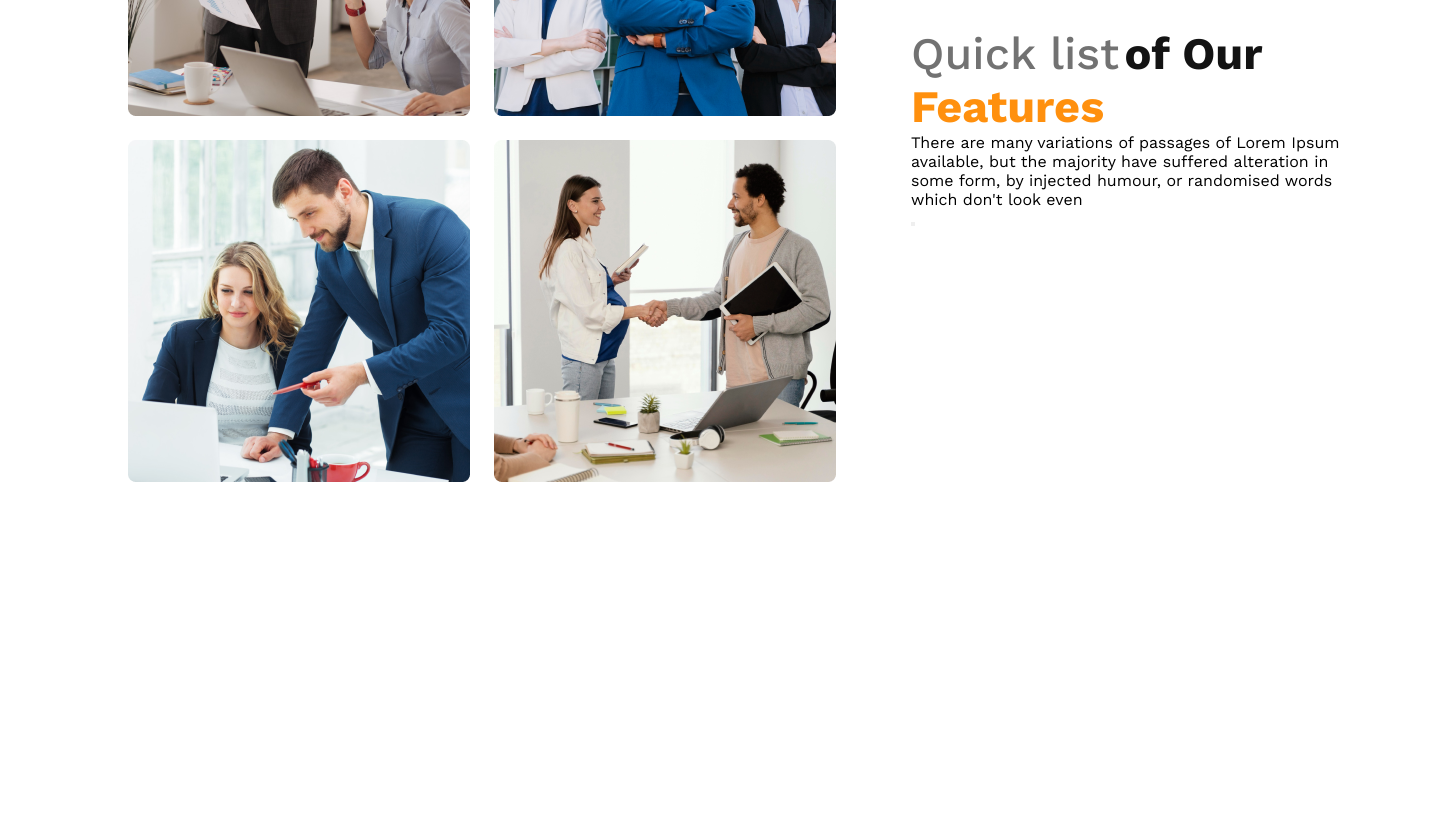
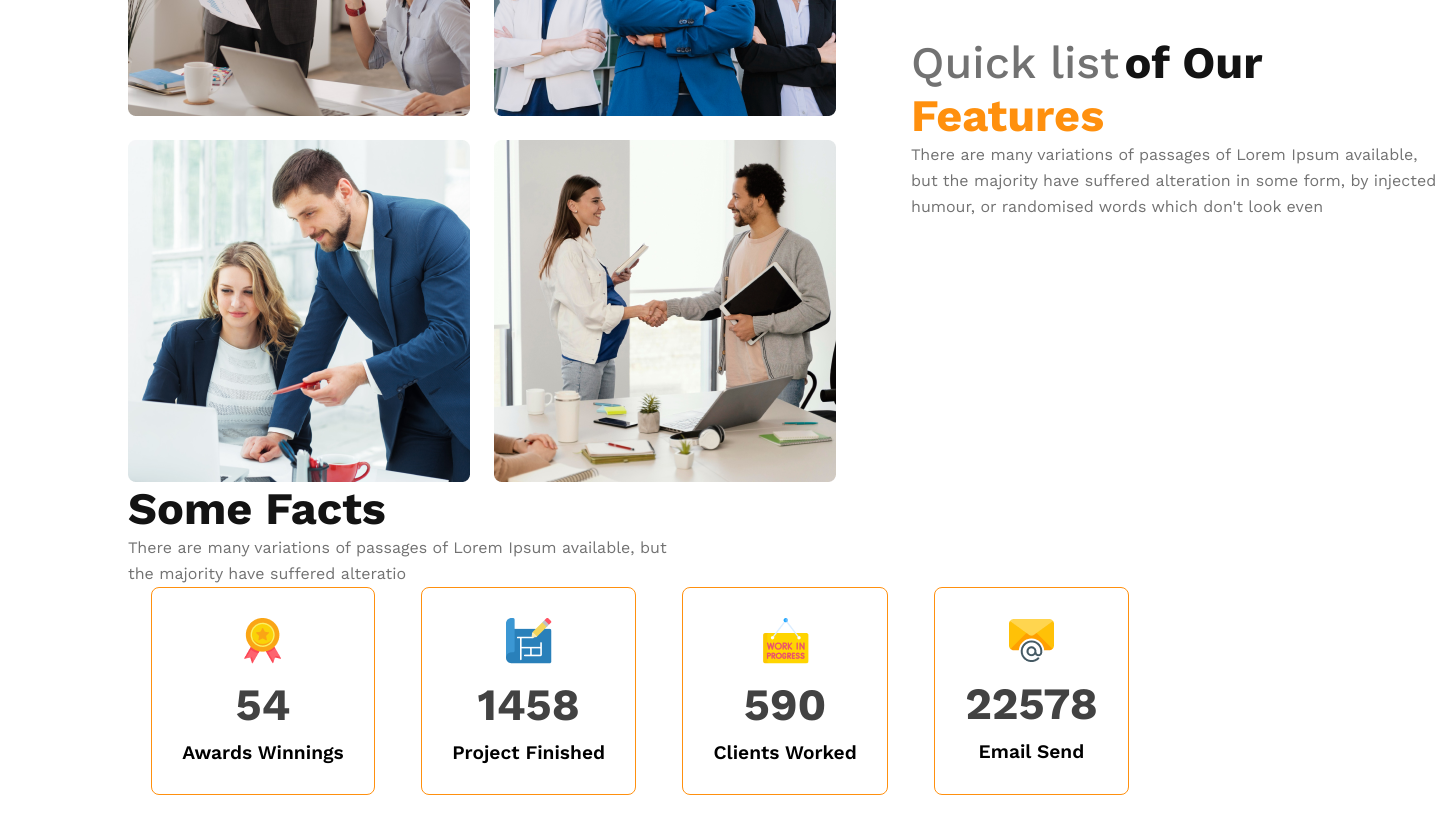
Before and after one commit to farjana88/module-9, a plain HTML site: page index.html in a window 1280 px wide. Shown: the part 1320-2154 px from the top of the page, 1441 px wide, since content can reach past the window. Before the commit the page ends 1872 px from the top, so only its background shows below. Drawn offline with nearby package versions, Linux system fonts and the light colour scheme.

Commit message:
added facts section

```diff
--- a/index.html
+++ b/index.html
@@ -30,7 +30,8 @@
 
     </header>
     <main>
-        <section class="teams-container">
+   <!-- container section start -->
+       <div class="teams-container">
         <div class="team-img-container">
             <img src="image/team1.png" alt="">
             <img src="image/team2.png" alt="">
@@ -39,11 +40,40 @@
         </div>
         <div class="team-content">
             <h3><span class="quick-list">Quick list</span> <span class="of-our">of Our</span> <span class="features">Features</span></h3>
-                <p>There are many variations of passages of Lorem Ipsum available, but the majority have suffered alteration in some form, by injected humour, or randomised words which don't look even</p>
-                <button class="Explore More"></button>
+            <p class="team-description">There are many variations of passages of Lorem Ipsum available, but the majority have suffered alteration in some form, by injected humour, or randomised words which don't look even</p>
+        </div>
+       </div>
+
+   <!-- container section end -->
+        <!-- facts section start -->
+          <section class="facts">
+            <h3>Some Facts</h3>
+            <p class="facts-description">There are many variations of passages of Lorem Ipsum available, but the majority have suffered alteratio</p>
+            <div class="facts-card-container">
+                <div class="card">
+                    <img src="image/icons/ribon.png" alt="">
+                    <h2 class="card-stats">54</h2>
+                    <p class="card-title">Awards Winnings</p>
+                </div>
+                <div class="card">
+                    <img src="image/icons/projects.png" alt="">
+                    <h2 class="card-stats">1458</h2>
+                    <p class="card-title">Project Finished</p>
+                </div>
+                <div class="card">
+                    <img src="image/icons/customers.png" alt="">
+                    <h2 class="card-stats">590</h2>
+                    <p class="card-title">Clients Worked</p>
+                </div>
+                <div class="card">
+                    <img src="image/icons/email.png" alt="">
+                    <h2 class="card-stats">22578</h2>
+                    <p class="card-title">Email Send</p>
+                </div>
             </div>
           </section>
 
+          <!-- facts section end -->
     </main>
     <footer>
 
--- a/style/index.css
+++ b/style/index.css
@@ -117,6 +117,47 @@ ul li a{
     .team-content h3{
         width: 460px;
     }
+    .team-description{
+        width: 530px;
+        color: #727272;
+        font-size: 16px;
+        font-style: normal;
+        font-weight: 400;
+        line-height: 26px;
+    }
+    .facts h3{
+        color:#131313;
+        font-size: 45px;
+        font-weight: 700;
+     }
+     .facts-description{
+        color:  #727272;
+        width: 540px;
+        font-size: 16px;
+        font-weight: 400;
+        line-height: 26px;
+     }
+     .facts-card-container{
+        display: flex;
+        justify-content: space-around;
+     }
+     .facts-card-container .card{
+        border-radius: 8px;
+        border: 1px solid #FF900E;
+        text-align: center;
+        padding: 30px;
+     }
+     .facts-card-container .card-title{
+        font-weight: 600;
+        font-size: 1.2rem;
+        margin-top: 5px;
+     }
+     .facts-card-container .card-stats{
+        font-size: 2.8rem;
+        color: #424242;
+        margin-top: 10px;
+        margin-bottom: 10px;
+     }
 
 
     @media screen and (max-width: 576px){
```
Lines whose indentation alone changed are shown as unchanged.
